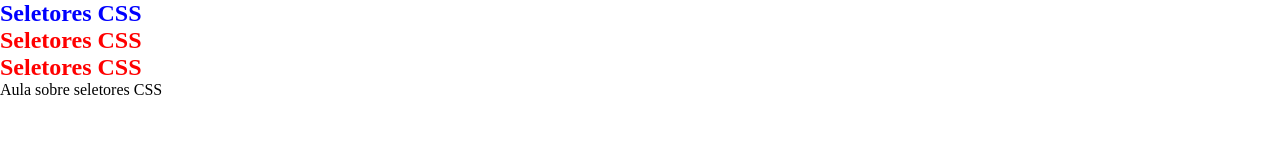
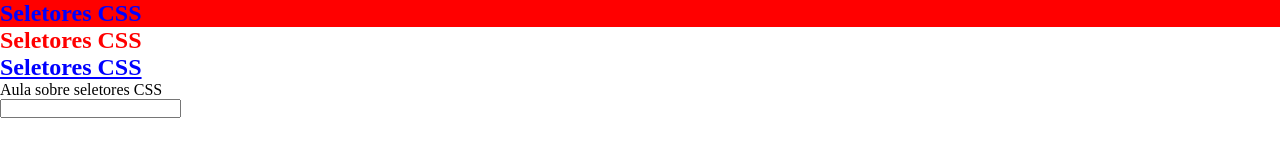
Before and after one commit to r-souzza/Cursos, a plain HTML site: page Curso_HTML/index.html in a window 1280 px wide. Drawn offline with Linux system fonts and the light colour scheme.

Commit message:
Exemplo simples do uso de uma pseudo-classe

```diff
--- a/Curso_HTML/assets/css/styles.css
+++ b/Curso_HTML/assets/css/styles.css
@@ -1,13 +1,42 @@
 * {
     margin: 0;
     padding: 0;
-
 }
 
 .heading {
-    color: darkblue;
+    transition: all 2s ease-in-out;
+}
 
+.heading:hover {
+    background: red;
 }
+
+a:link {
+    color: blue;
+}
+
+a:visited {
+    color: purple;
+}
+
+a:active {
+    background: darkslategray;
+    color: white;
+}
+
+input:focus {
+    box-shadow: 0 0 5px rgba(0,0,0,0.5);
+    outline: none;
+    border: 1px solid black;
+}
+
+
+
+
+
+
+
+
 
 [meu-atributo="A"] {
 
@@ -15,11 +44,6 @@ color: blue;
 
 }
 
-body div section p,
-body div section p h1 {
-    color: red;
-
-}
 
 .color-red{
     color: red;
--- a/Curso_HTML/index.html
+++ b/Curso_HTML/index.html
@@ -12,8 +12,9 @@
         <section>
             <h1 class="heading" meu-atributo="A">Seletores CSS</h1>
             <h1 class="color-red">Seletores CSS</h1>
-            <h1 class="color-red">Seletores CSS</h1>
-            <p1>Aula sobre seletores CSS</p1>
+            <h1 class="a"><a href="#">Seletores CSS</a></h1>
+            <p1>Aula sobre seletores CSS</p1><br>
+            <input type="text">
         </section>
 
 
```
